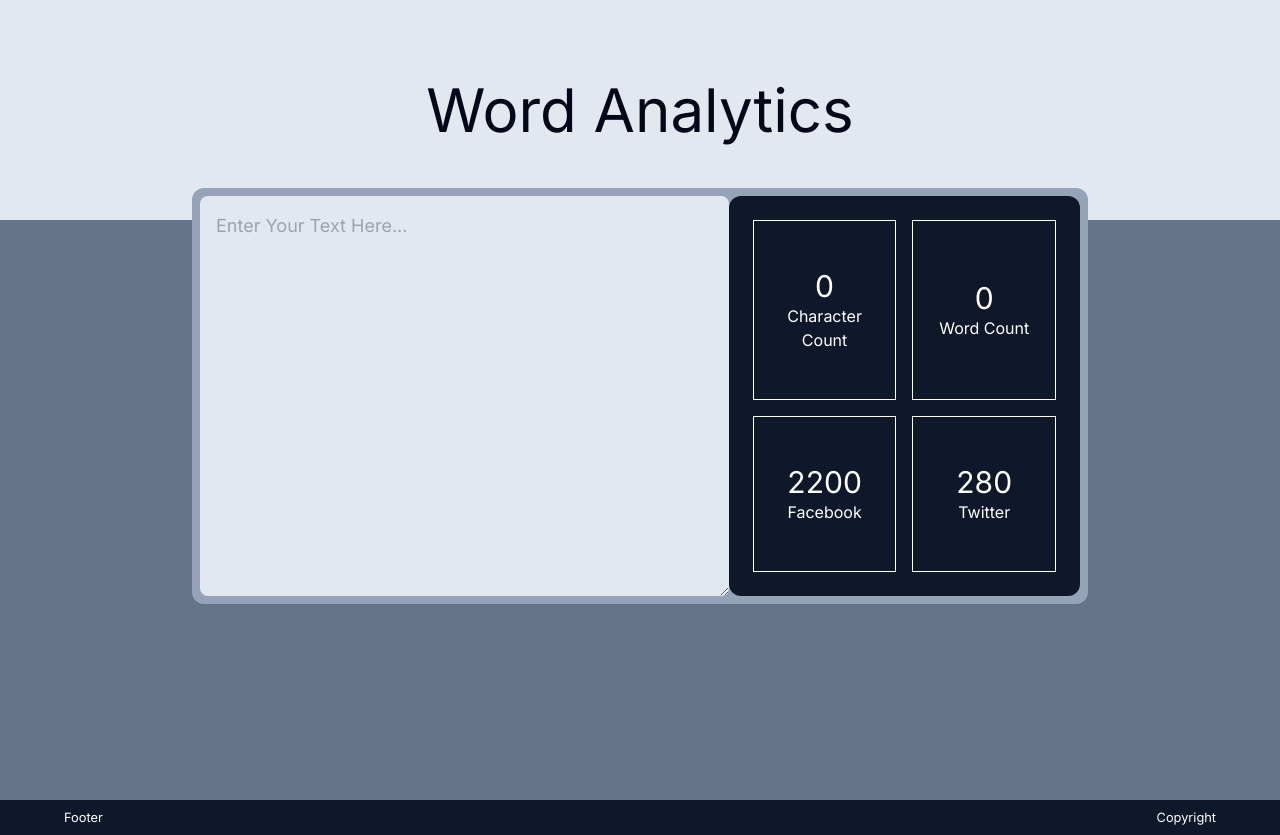
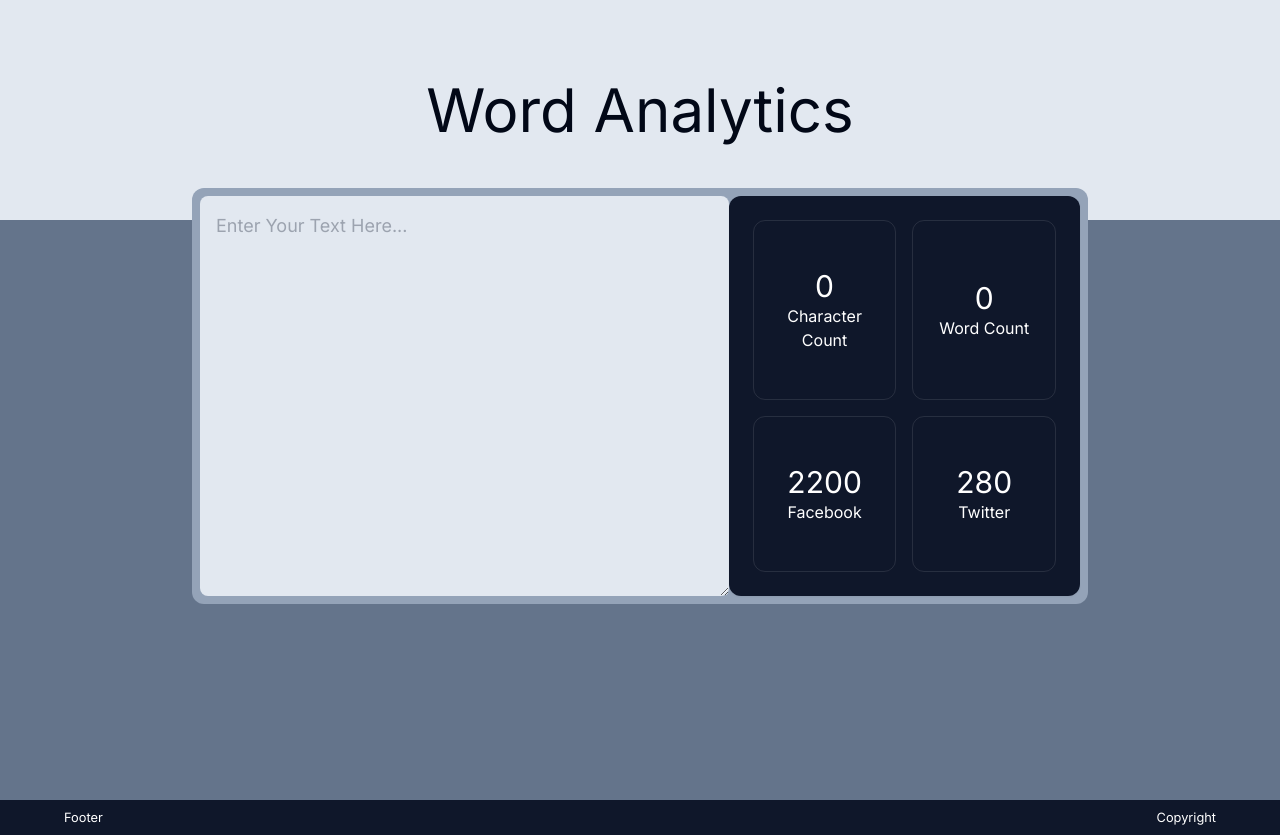
Before and after one commit to aaronaltman/portfolio_word_analytics, a Next.js app: page / in a window 1280 px wide. Built offline with nearby package versions, Linux system fonts and the light colour scheme.

Commit message:
getting better

```diff
--- a/src/components/Analytics.tsx
+++ b/src/components/Analytics.tsx
@@ -4,20 +4,20 @@ export default function Analytics({ text }: { text: string }) {
   const faceBook = 2200 - text.length;
   const twitterCount = 280 - text.length;
   return (
-    <div className="flex flex-wrap bg-slate-900 p-4 rounded-xl">
-      <div className="flex-1 min-w-1/2 flex flex-col text-white justify-center items-center border border-white m-2 p-4">
+    <div className="flex flex-wrap bg-slate-900 p-4 rounded-xl shadow-sm">
+      <div className="flex-1 min-w-1/2 flex flex-col text-white justify-center items-center border border-white/10 m-2 p-4 rounded-xl">
         <p className="text-3xl"> {charCount} </p>
         <p className="text-center">Character Count</p>
       </div>
-      <div className="flex-1 min-w-1/2 flex flex-col text-white justify-center items-center border border-white m-2 p-4">
+      <div className="flex-1 min-w-1/2 flex flex-col text-white justify-center items-center border border-white/10 m-2 p-4 rounded-xl">
         <p className="text-3xl"> {wordCount} </p>
         <p>Word Count</p>
       </div>
-      <div className="flex-1 min-w-1/2 flex flex-col text-white justify-center items-center border border-white m-2 p-4">
+      <div className="flex-1 min-w-1/2 flex flex-col text-white justify-center items-center border border-white/10 m-2 p-4 rounded-xl">
         <p className="text-3xl"> {faceBook} </p>
         <p>Facebook</p>
       </div>
-      <div className="flex-1 min-w-1/2 flex flex-col text-white justify-center items-center border border-white m-2 p-4">
+      <div className="flex-1 min-w-1/2 flex flex-col text-white justify-center items-center border border-white/10 m-2 p-4 rounded-xl">
         <p className="text-3xl"> {twitterCount} </p>
         <p>Twitter</p>
       </div>
```
